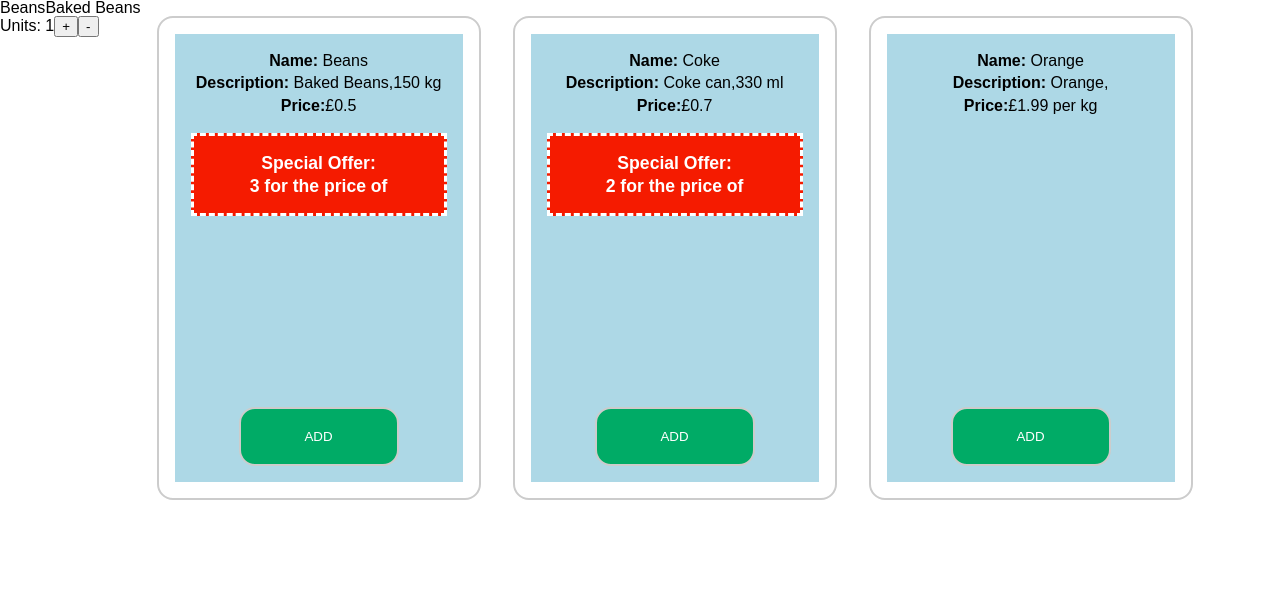
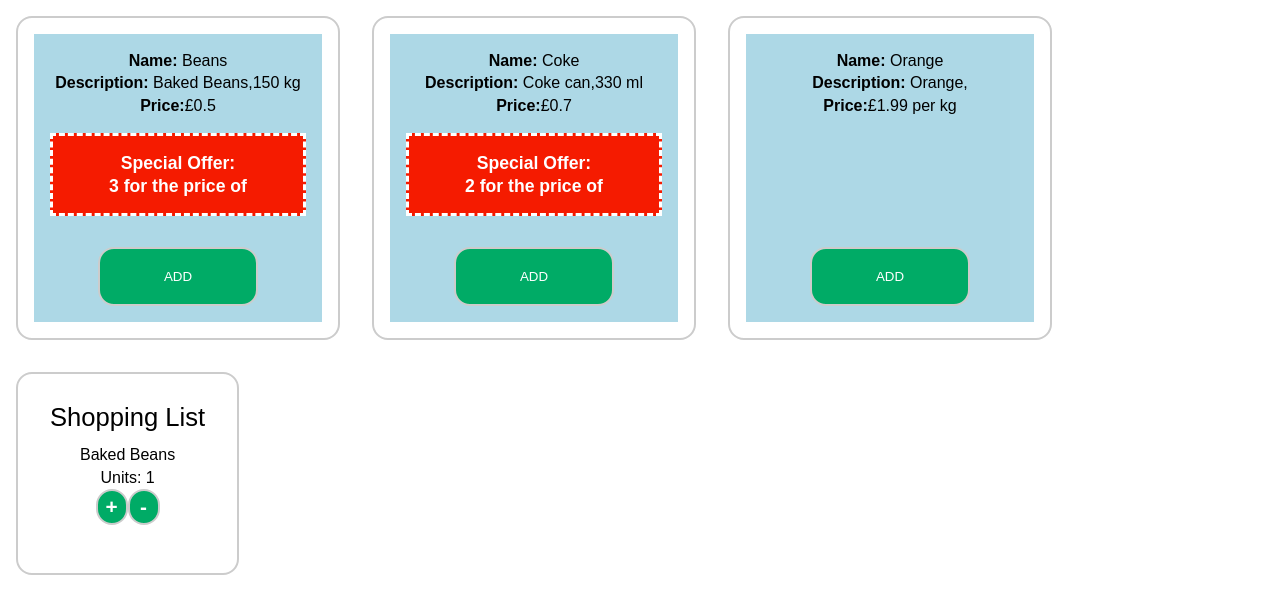
Before and after one commit to ClaudioRicci/ReduxShoppingCart, a React (Create React App) app: page / in a window 1280 px wide. Shown: the top 614 px of the page. Built offline with nearby package versions, Linux system fonts and the light colour scheme; a web font is replaced by a local one.

Commit message:
shopping list styling start

```diff
--- a/src/App_container.tsx
+++ b/src/App_container.tsx
@@ -4,7 +4,7 @@
 import { addToCartAction } from "./redux/actions/card_actions";
 import productsData from "./data/ProductsData";
 import Products from "./components/Products";
-import CartList from "./components/Cart/CartList";
+import CartList from "./components/CartList";
 
 // const data = productsData;
 type AppProps = { cart: any; addToCartAction: any };
@@ -16,8 +16,8 @@
     console.log("cart from state " + this.props.cart);
     return (
       <main>
+        <Products products={productsData} addToCartAction={addToCartAction} />
         <CartList cart={cart} />
-        <Products products={productsData} addToCartAction={addToCartAction} />
       </main>
     );
   }
--- a/src/components/Cart/CartItem.tsx
+++ b/src/components/CarItem/index.tsx
@@ -15,13 +15,14 @@
 }) => (
   <li>
     <div>
-      <span>{name}</span>
       <span>{description}</span>
     </div>
     <div>
       <span>Units: {units}</span>
-      <button>+</button>
-      <button>-</button>
+      <div className="unitButtons">
+        <button>+</button>
+        <button>-</button>
+      </div>
     </div>
   </li>
 );
--- /dev/null
+++ b/src/components/CartList/CartList.scss
@@ -0,0 +1,39 @@
+.shoppingCart {
+  border: 2px #ccc solid;
+  border-radius: 1rem;
+  margin: 1rem;
+  height: auto;
+  padding: 2rem;
+  text-align: center;
+
+  h1 {
+    font-size: 1.6rem;
+  }
+  h1,
+  li {
+    line-height: 1.4rem;
+    margin-bottom: 1rem;
+  }
+  button {
+    background: #00ab66;
+    border: 2px solid #ccc;
+    border-radius: 1rem;
+    color: #fff;
+    display: inline-block;
+    font-size: 1.3em;
+    font-weight: bold;
+    outline: none;
+    padding: 0.25rem;
+    text-decoration: none;
+    text-transform: uppercase;
+    transition: all 0.4s ease 0s;
+    width: 2rem;
+  }
+
+  button:hover {
+    color: #fff;
+    background: #f6b93b;
+    border-color: #f6b93b;
+    transition: all 0.4s ease 0s;
+  }
+}
--- a/src/components/Cart/CartList.tsx
+++ b/src/components/CartList/index.tsx
@@ -1,5 +1,6 @@
 import React from "react";
-import CartItem from "./CartItem";
+import CartItem from "../CarItem";
+import "./CartList.scss";
 
 type CartListProps = { cart: any };
 type CartListState = { name: string; cart: any };
@@ -11,11 +12,14 @@
   render() {
     const { cart } = this.props;
     return (
-      <ul>
-        {cart.map(item => (
-          <CartItem {...item} key={item.id} />
-        ))}
-      </ul>
+      <div className="shoppingCart">
+        <h1>Shopping List</h1>
+        <ul>
+          {cart.map(item => (
+            <CartItem {...item} key={item.id} />
+          ))}
+        </ul>
+      </div>
     );
   }
 }
--- a/src/components/Product/Product.scss
+++ b/src/components/Product/Product.scss
@@ -6,7 +6,7 @@
 
   article {
     background: #add8e6;
-    height: 25rem;
+    height: 15rem;
     line-height: 1.4rem;
     padding: 1rem 1rem 2rem;
     margin: 1rem;
```
